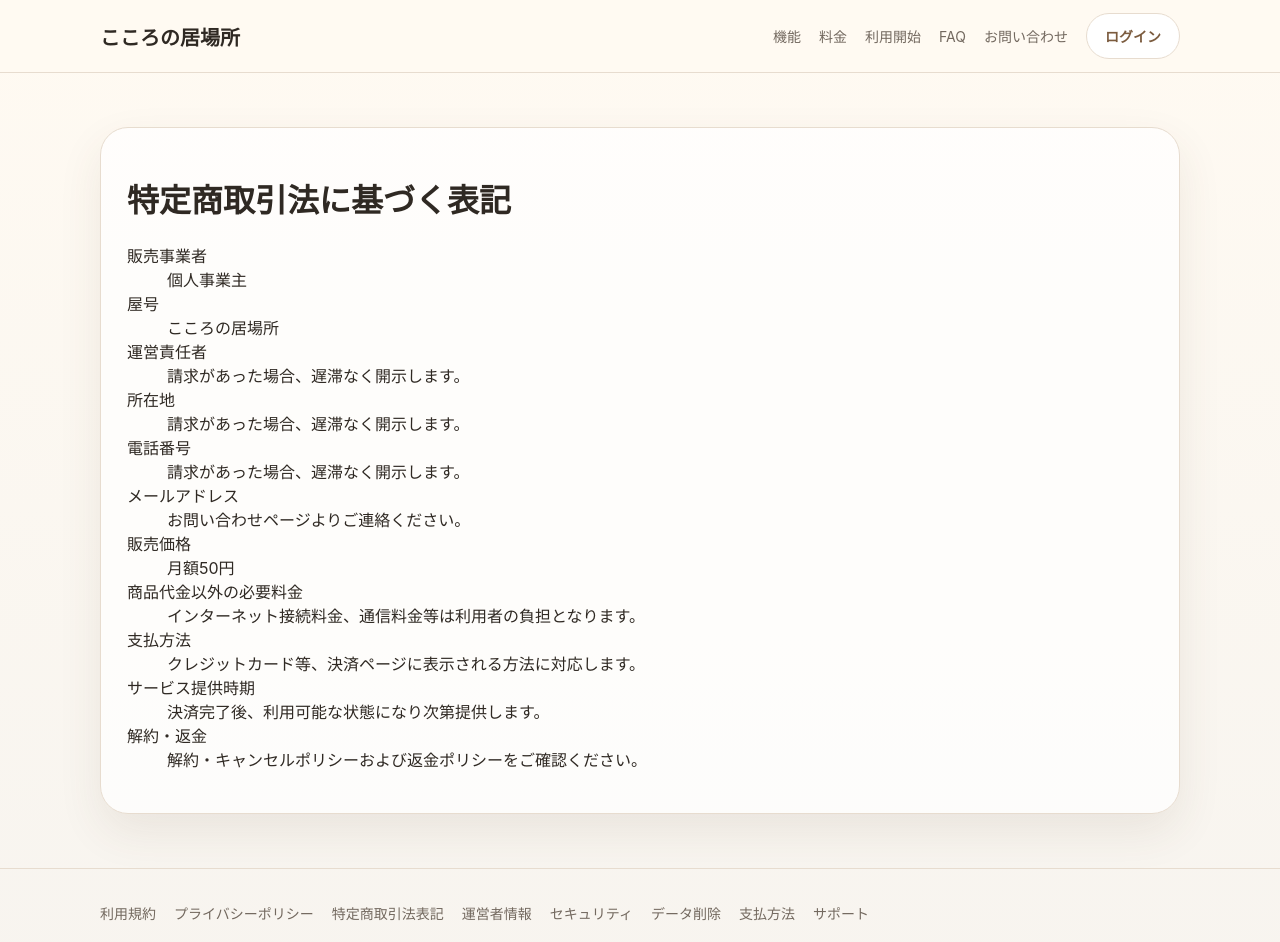
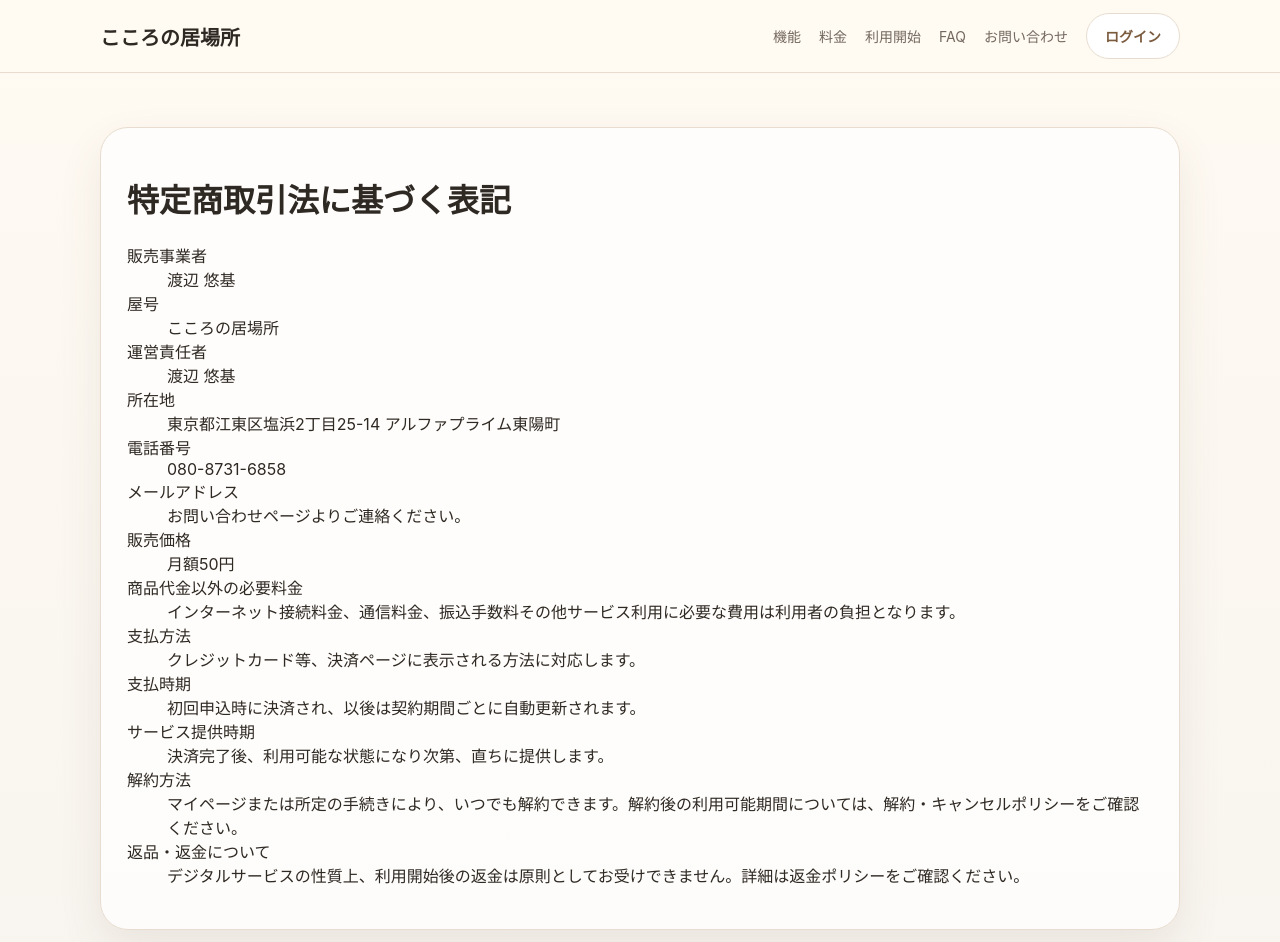
Before and after one commit to Yuki-ux-jpg-png/ai_gijiroku, a Next.js app: page /commerce in a window 1280 px wide. Shown: the top 942 px of the page. Built offline with nearby package versions, Linux system fonts and the light colour scheme.

Commit message:
Update page.tsx

```diff
--- a/app/commerce/page.tsx
+++ b/app/commerce/page.tsx
@@ -1,32 +1,59 @@
-export default function Page(){
+export default function Page() {
   return (
     <main className="section">
       <div className="container">
         <div className="card legal">
           <h1>特定商取引法に基づく表記</h1>
+
           <dl>
             <dt>販売事業者</dt>
-            <dd>個人事業主</dd>
+            <dd>渡辺 悠基</dd>
+
             <dt>屋号</dt>
             <dd>こころの居場所</dd>
+
             <dt>運営責任者</dt>
-            <dd>請求があった場合、遅滞なく開示します。</dd>
+            <dd>渡辺 悠基</dd>
+
             <dt>所在地</dt>
-            <dd>請求があった場合、遅滞なく開示します。</dd>
+            <dd>東京都江東区塩浜2丁目25-14 アルファプライム東陽町</dd>
+
             <dt>電話番号</dt>
-            <dd>請求があった場合、遅滞なく開示します。</dd>
+            <dd>080-8731-6858</dd>
+
             <dt>メールアドレス</dt>
             <dd>お問い合わせページよりご連絡ください。</dd>
+
             <dt>販売価格</dt>
             <dd>月額50円</dd>
+
             <dt>商品代金以外の必要料金</dt>
-            <dd>インターネット接続料金、通信料金等は利用者の負担となります。</dd>
+            <dd>
+              インターネット接続料金、通信料金、振込手数料その他サービス利用に必要な費用は利用者の負担となります。
+            </dd>
+
             <dt>支払方法</dt>
             <dd>クレジットカード等、決済ページに表示される方法に対応します。</dd>
+
+            <dt>支払時期</dt>
+            <dd>
+              初回申込時に決済され、以後は契約期間ごとに自動更新されます。
+            </dd>
+
             <dt>サービス提供時期</dt>
-            <dd>決済完了後、利用可能な状態になり次第提供します。</dd>
-            <dt>解約・返金</dt>
-            <dd>解約・キャンセルポリシーおよび返金ポリシーをご確認ください。</dd>
+            <dd>
+              決済完了後、利用可能な状態になり次第、直ちに提供します。
+            </dd>
+
+            <dt>解約方法</dt>
+            <dd>
+              マイページまたは所定の手続きにより、いつでも解約できます。解約後の利用可能期間については、解約・キャンセルポリシーをご確認ください。
+            </dd>
+
+            <dt>返品・返金について</dt>
+            <dd>
+              デジタルサービスの性質上、利用開始後の返金は原則としてお受けできません。詳細は返金ポリシーをご確認ください。
+            </dd>
           </dl>
         </div>
       </div>
```
